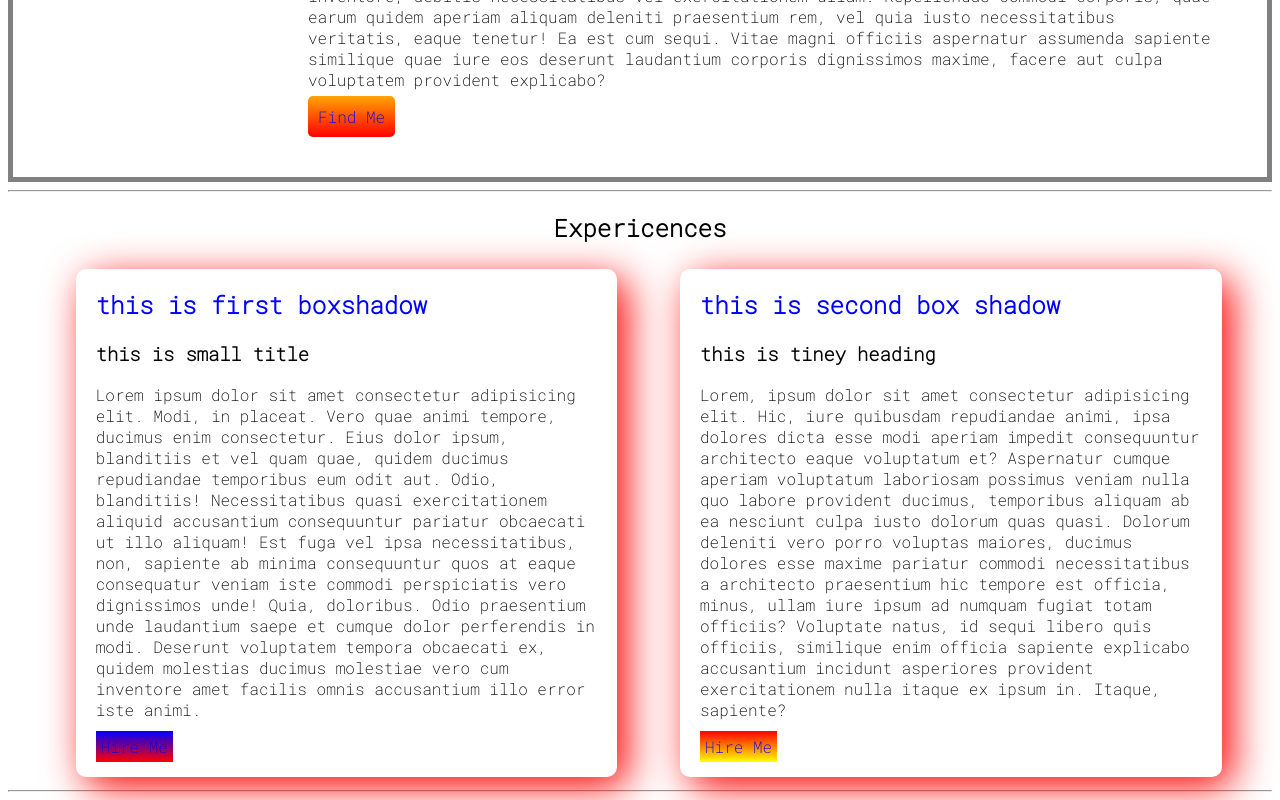
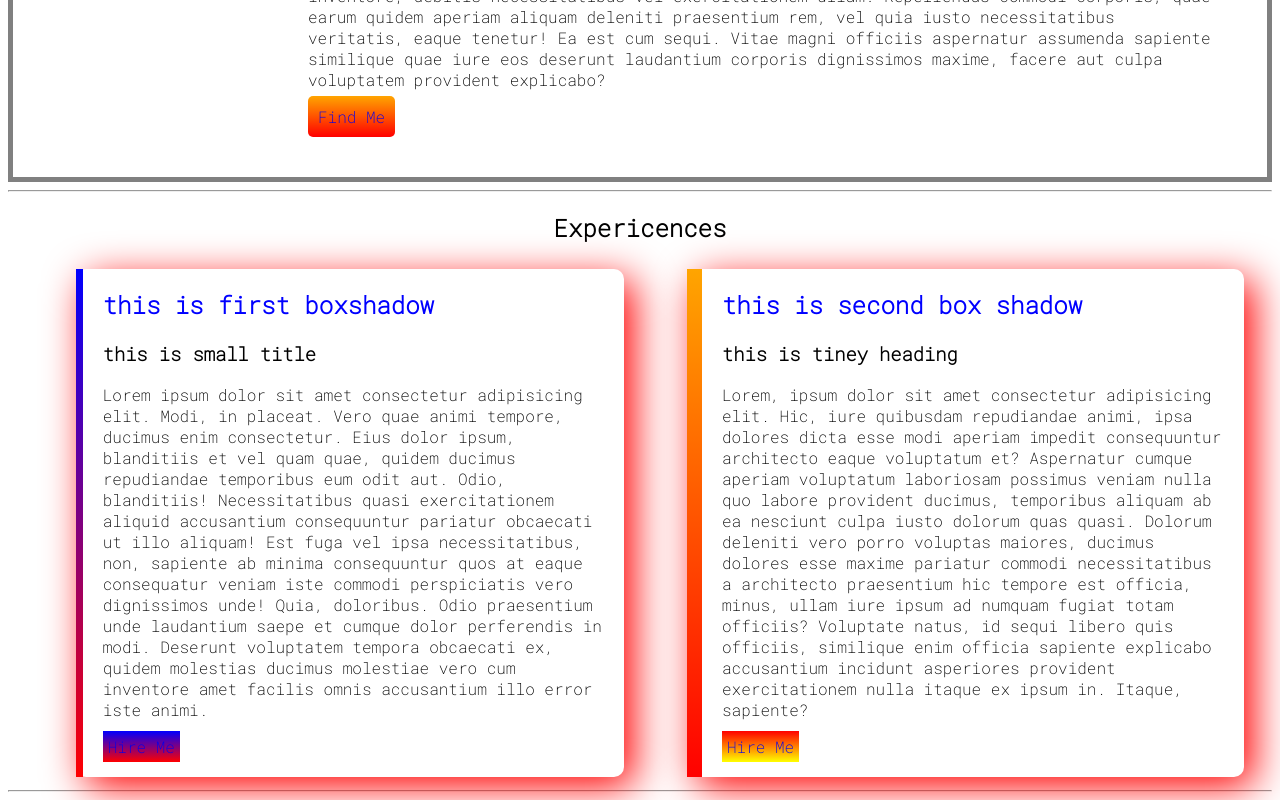
Before and after one commit to nahidhashik/portfolio-y, a plain HTML site: page index.html in a window 1280 px wide. Shown: the part 872-1672 px from the top of the page. Drawn offline with Linux system fonts and the light colour scheme.

Commit message:
this is box shadw, border image

```diff
--- a/css/style.css
+++ b/css/style.css
@@ -89,8 +89,11 @@ body{
 }
 
 .boxdiv-one{
+    border-left: 7px solid;
 
     padding-right: 15px;
+    border-image: linear-gradient(blue, red);
+    border-image-slice: 1;
 
 }
 
@@ -98,6 +101,10 @@ body{
 
 
     padding-right: 15px;
+    border-left: 5px solid red;
+    border-left: 15px double;
+    border-image: linear-gradient(orange, red);
+    border-image-slice: 1;
 
 }
 
```
